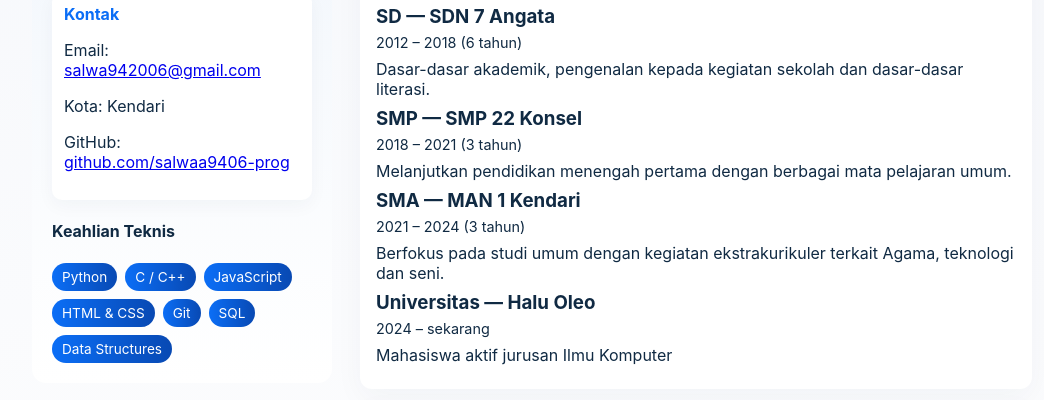
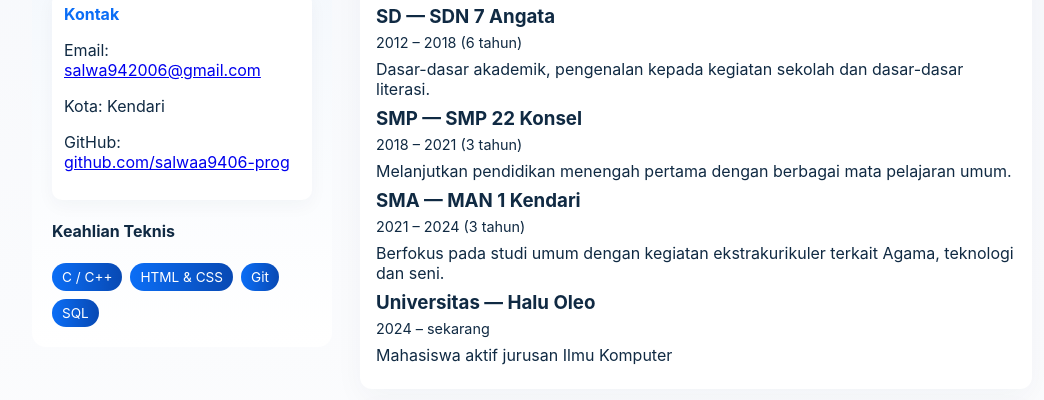
Before and after one commit to salwaa9406-prog/salwaa9406-prog.github.io, a plain HTML site: page cv.html in a window 1280 px wide. Shown: the part 341-741 px from the top of the page, without its empty margins (108-1152 px from the left). Drawn offline with Linux system fonts and the light colour scheme.

Commit message:
commit 13

```diff
--- a/cv.html
+++ b/cv.html
@@ -50,13 +50,10 @@
                 <div class="skills">
                     <h4>Keahlian Teknis</h4>
                     <div class="skill-list">
-                        <span class="skill">Python</span>
                         <span class="skill">C / C++</span>
-                        <span class="skill">JavaScript</span>
                         <span class="skill">HTML &amp; CSS</span>
                         <span class="skill">Git</span>
                         <span class="skill">SQL</span>
-                        <span class="skill">Data Structures</span>
                     </div>
                 </div>
             </aside>
```
